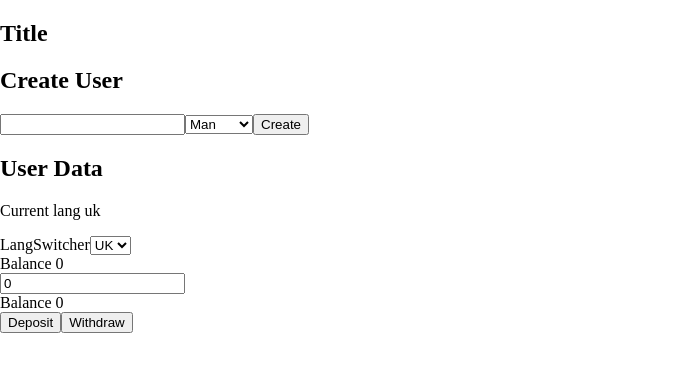
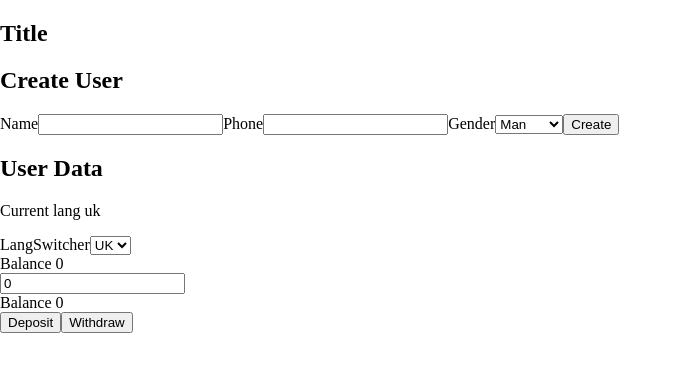
Before and after one commit to Ivan-Malakhovskyi/hw-29-react-redux, a React (Vite) app: page / in a window 1280 px wide. Shown: the top 372 px of the page, without its empty margins (0-682 px from the left). Built offline with nearby package versions, Linux system fonts and the light colour scheme; no server answers.

Commit message:
add examples

```diff
--- a/package.json
+++ b/package.json
@@ -16,6 +16,7 @@
     "formik": "^2.4.9",
     "react": "^19.2.6",
     "react-dom": "^19.2.6",
+    "react-hot-toast": "^2.6.0",
     "react-redux": "^9.3.0",
     "redux-persist": "^6.0.0",
     "yup": "^1.7.1"
--- a/src/components/UsersForm.jsx
+++ b/src/components/UsersForm.jsx
@@ -1,24 +1,30 @@
 import { useDispatch } from "react-redux";
 import { ErrorMessage, Field, Form, Formik } from "formik";
 import * as Yup from "yup";
+import toast from "react-hot-toast";
+
+const phoneRegex = /^[\+]?[(]?[0-9]{3}[)]?[-\s\.]?[0-9]{3}[-\s\.]?[0-9]{4,6}$/;
 
 const addUserSchema = Yup.object().shape({
   name: Yup.string()
     .min(2, "Too Short!")
     .max(70, "Too Long!")
-    .required("Required"),
+    .required("Name is required"),
+  phone: Yup.string()
+    .matches(phoneRegex, "Invalid format")
+    .required("Phone is required"),
 });
-
-const defaultAvatar =
-  "https://upload.wikimedia.org/wikipedia/commons/7/7c/Profile_avatar_placeholder_large.png";
 
 export const UsersForm = () => {
   const dispatch = useDispatch();
 
   const handleSubmit = (values, { resetForm }) => {
-    const { name, gender, avatar = defaultAvatar } = values;
+    if (!values) {
+      toast.error("Введіть дані про контакт");
+      return;
+    }
 
-    // dispatch(addUser({ name, gender, avatar }));
+    // dispatch(fetchCreateUser(values));
     resetForm();
   };
 
@@ -27,7 +33,7 @@ export const UsersForm = () => {
       initialValues={{
         name: "",
         gender: "",
-        avatar: defaultAvatar,
+        phone: "",
       }}
       onSubmit={handleSubmit}
       validationSchema={addUserSchema}
@@ -35,15 +41,25 @@ export const UsersForm = () => {
       <Form>
         <h2>Create User</h2>
 
+        <label htmlFor="name">
+          Name
           <Field name="name" type="text" />
           <ErrorMessage name="name" component="div" />
-        {/* <Field name="avatar" />
-        <ErrorMessage name="avatar" component="div" /> */}
+        </label>
 
+        <label htmlFor="phone">
+          Phone
+          <Field name="phone" type="tel" />
+          <ErrorMessage name="phone" component="div" />
+        </label>
+
+        <label htmlFor="gender">
+          Gender
           <Field as="select" name="gender">
             <option value="man">Man</option>
             <option value="woman">Woman</option>
           </Field>
+        </label>
 
         <button type="submit">Create</button>
       </Form>
```
Also changed, not shown: 2 other files (tests, documents, lock files or other folders). Lines whose indentation alone changed are shown as unchanged.
